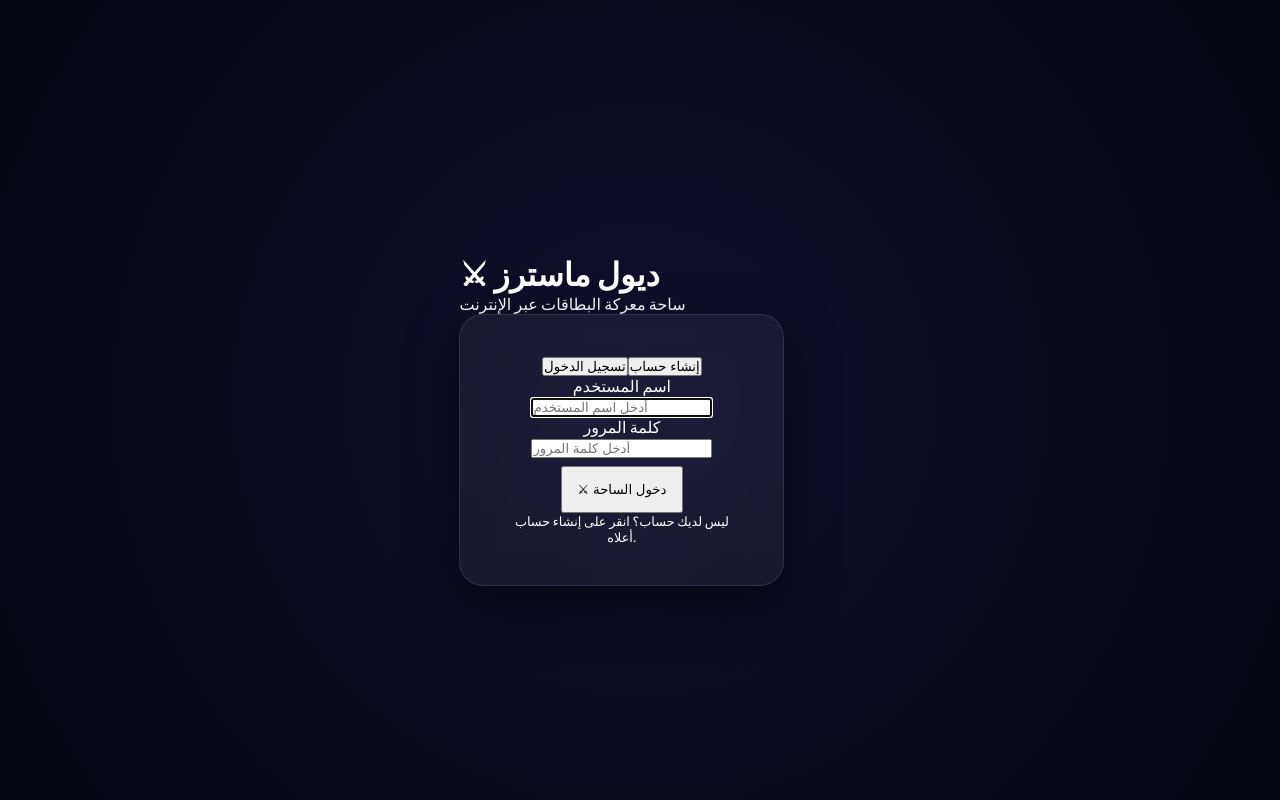
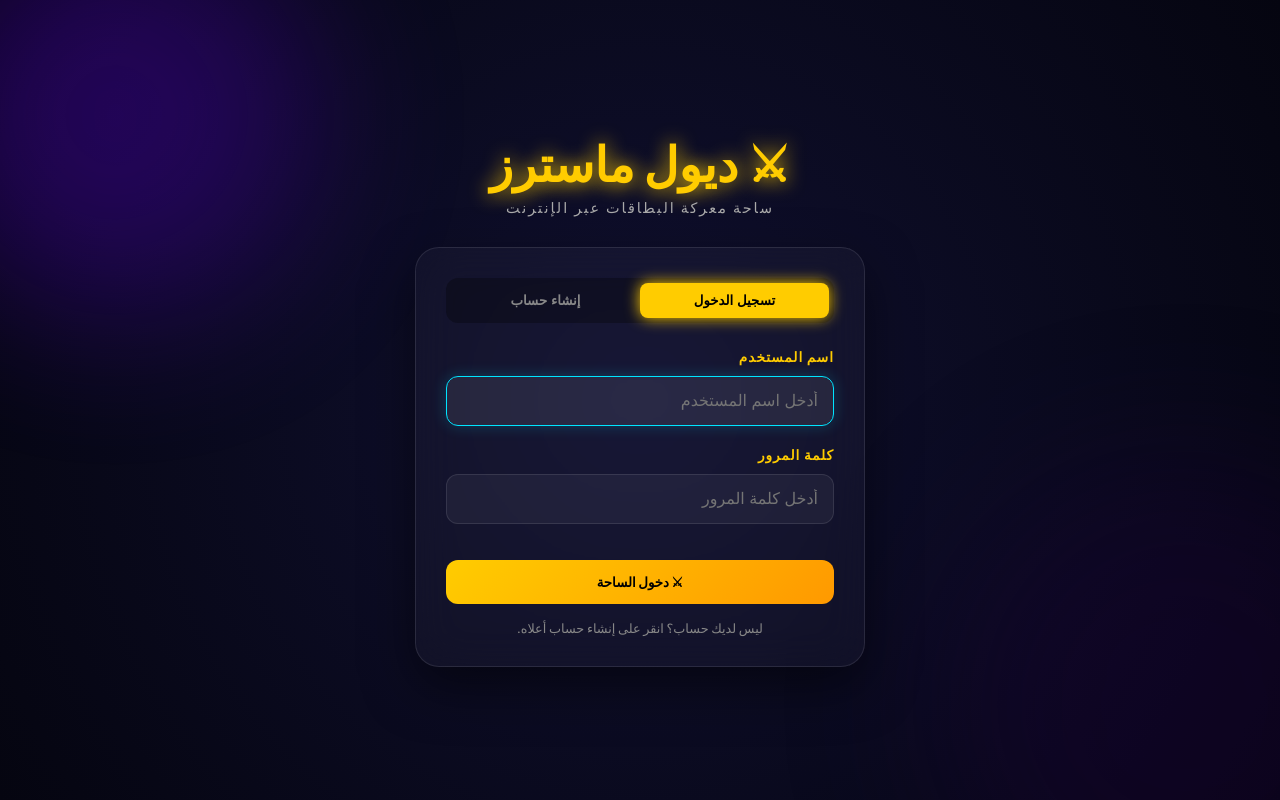
Before and after one commit to SSabriii/game-yu-gi-oh, a React (Vite) app in the folder frontend/: page /login in a window 1280 px wide. Built offline with nearby package versions, Linux system fonts and the light colour scheme; no server answers; the HTML template or start-up script is replaced by a standard one.

Commit message:
Cinematic Overhaul Phase 2: Auth & Lobby Redesign with RTL Precision

```diff
--- a/frontend/src/index.css
+++ b/frontend/src/index.css
@@ -29,49 +29,194 @@ body {
 
 /* --- Auth & Lobby --- */
 .auth-page, .lobby-page, .waiting-screen {
-  height: 100vh;
+  min-height: 100vh;
+  min-height: 100dvh;
   display: flex;
   flex-direction: column;
   align-items: center;
   justify-content: center;
   background: radial-gradient(circle at center, #101030 0%, #050510 100%);
   gap: 20px;
+  position: relative;
+  overflow: hidden;
+  direction: rtl; /* Force RTL for Arabic layout */
 }
 
-.auth-card, .lobby-container {
-  background: var(--glass-bg);
+/* Moving Orbs */
+.auth-bg-orb {
+  position: absolute;
+  border-radius: 50%;
+  filter: blur(80px);
+  z-index: 0;
+  opacity: 0.3;
+  animation: orbMove 20s infinite alternate ease-in-out;
+}
+.auth-bg-orb-1 { width: 400px; height: 400px; background: var(--electric-indigo); top: -100px; left: -100px; }
+.auth-bg-orb-2 { width: 500px; height: 500px; background: #200040; bottom: -100px; right: -100px; animation-delay: -5s; }
+
+@keyframes orbMove { 0% { transform: translate(0,0); } 100% { transform: translate(100px, 100px); } }
+
+.auth-container, .lobby-container {
+  z-index: 10;
+  width: 90%;
+  max-width: 450px;
+  display: flex;
+  flex-direction: column;
+  gap: 30px;
+}
+
+.auth-logo { text-align: center; }
+.auth-logo h1 { font-size: 3rem; color: var(--neon-gold); text-shadow: 0 0 20px var(--neon-gold); margin-bottom: 5px; }
+.auth-logo p { font-size: 0.9rem; color: #aaa; text-transform: uppercase; letter-spacing: 2px; }
+
+.auth-card, .lobby-action-card {
+  background: rgba(255, 255, 255, 0.03);
   backdrop-filter: blur(20px);
   border: 1px solid var(--glass-border);
-  padding: 40px;
+  padding: 30px;
   border-radius: 24px;
-  width: 90%;
-  max-width: 400px;
-  text-align: center;
   box-shadow: 0 20px 50px rgba(0,0,0,0.5);
+  transition: transform 0.3s ease;
 }
 
-.btn-cinematic {
-  padding: 12px 24px;
+.auth-tabs {
+  display: flex;
+  background: rgba(0,0,0,0.3);
+  padding: 5px;
+  border-radius: 12px;
+  margin-bottom: 25px;
+}
+.auth-tab {
+  flex: 1;
+  padding: 10px;
+  border: none;
+  background: transparent;
+  color: #888;
+  font-weight: 700;
+  cursor: pointer;
+  border-radius: 8px;
+  transition: 0.3s;
+}
+.auth-tab.active { background: var(--neon-gold); color: #000; box-shadow: 0 0 15px var(--neon-gold); }
+
+/* --- Forms --- */
+.form-group {
+  display: flex;
+  flex-direction: column;
+  gap: 10px;
+  margin-bottom: 20px;
+  text-align: right; /* RTL Label Alignment */
+}
+
+.form-label {
+  font-size: 0.85rem;
+  color: var(--neon-gold);
+  text-transform: uppercase;
+  letter-spacing: 1px;
+  font-weight: 700;
+}
+
+.form-input {
+  background: rgba(255,255,255,0.05);
   border: 1px solid var(--glass-border);
   border-radius: 12px;
-  background: var(--glass-bg);
+  padding: 15px;
   color: white;
-  font-weight: 700;
+  font-size: 1rem;
+  outline: none;
+  transition: 0.3s;
+  text-align: right;
+  direction: rtl;
+}
+.form-input:focus { border-color: var(--neon-blue); box-shadow: 0 0 15px rgba(0,229,255,0.2); background: rgba(255,255,255,0.08); }
+
+/* --- Buttons (Cinematic) --- */
+.btn-cinematic, .btn-primary, .btn-gold, .btn-outline {
+  padding: 14px 24px;
+  border-radius: 12px;
+  font-weight: 800;
   text-transform: uppercase;
-  letter-spacing: 1px;
   cursor: pointer;
-  transition: all 0.3s cubic-bezier(0.4, 0, 0.2, 1);
+  transition: 0.3s;
+  border: 1px solid var(--glass-border);
+  font-family: inherit;
   display: inline-flex;
   align-items: center;
   justify-content: center;
-  font-family: inherit;
+  gap: 10px;
 }
 
-.btn-cinematic:hover { border-color: var(--neon-blue); box-shadow: var(--shadow-neon); transform: translateY(-2px); }
-.btn-cinematic:disabled { opacity: 0.3; cursor: not-allowed; transform: none; }
-.btn-cinematic.gold { background: linear-gradient(135deg, #ffcc00, #ff9900); color: black; border: none; }
-.btn-cinematic.gold:hover { box-shadow: var(--shadow-gold); }
-.btn-cinematic.danger { background: rgba(255, 50, 50, 0.2); border-color: #ff3232; color: #ff3232; }
+.btn-gold { background: linear-gradient(135deg, #ffcc00, #ff9900); color: black; border: none; }
+.btn-gold:hover:not(:disabled) { transform: translateY(-3px); box-shadow: 0 0 25px var(--neon-gold); }
+
+.btn-primary { background: var(--electric-indigo); color: white; border: none; }
+.btn-primary:hover:not(:disabled) { box-shadow: 0 0 20px var(--electric-indigo); transform: translateY(-2px); }
+
+.btn-outline { background: transparent; border: 1px solid var(--neon-gold); color: var(--neon-gold); }
+.btn-outline:hover:not(:disabled) { background: var(--neon-gold); color: black; }
+
+.w-full { width: 100%; }
+.text-center { text-align: center; }
+.mt-3 { margin-top: 1rem; }
+
+/* --- Lobby Specific --- */
+.nav-bar {
+  width: 100%;
+  max-width: 1200px;
+  display: flex;
+  justify-content: space-between;
+  align-items: center;
+  padding: 20px;
+  background: var(--glass-bg);
+  backdrop-filter: blur(15px);
+  border-radius: 18px;
+  border: 1px solid var(--glass-border);
+  z-index: 20;
+}
+
+.nav-logo { font-size: 1.2rem; font-weight: 900; color: var(--neon-gold); }
+
+.lobby-header { text-align: center; margin: 30px 0; z-index: 10; }
+.lobby-header h1 { font-size: 2.5rem; color: white; }
+
+.lobby-actions {
+  display: grid;
+  grid-template-columns: repeat(auto-fit, minmax(300px, 1fr));
+  gap: 20px;
+  width: 100%;
+  max-width: 1000px;
+  z-index: 10;
+}
+
+.lobby-action-card h2 { color: var(--neon-gold); margin-bottom: 10px; }
+.lobby-action-card p { color: #aaa; font-size: 0.9rem; margin-bottom: 20px; line-height: 1.5; }
+
+.alert {
+  padding: 12px 20px;
+  border-radius: 10px;
+  margin-bottom: 15px;
+  font-size: 0.85rem;
+  font-weight: 600;
+}
+.alert-error { background: rgba(255, 50, 50, 0.1); border: 1px solid #f32; color: #f32; }
+.alert-info { background: rgba(0, 229, 255, 0.1); border: 1px solid var(--neon-blue); color: var(--neon-blue); }
+
+.room-id-display {
+  background: rgba(0,0,0,0.4);
+  padding: 15px;
+  border-radius: 12px;
+  border: 1px dashed var(--neon-gold);
+  text-align: center;
+  margin-bottom: 15px;
+  cursor: pointer;
+}
+.room-id-label { font-size: 0.7rem; color: #888; text-transform: uppercase; margin-bottom: 5px; }
+.room-id-value { font-size: 1.5rem; font-weight: 900; letter-spacing: 5px; color: var(--neon-gold); }
+
+@media (max-width: 768px) {
+  .auth-logo h1 { font-size: 2.2rem; }
+  .lobby-actions { grid-template-columns: 1fr; padding: 0 10px; }
+}
 
 /* --- Cinematic Root --- */
 .cinematic-game-root {
--- a/frontend/src/pages/LobbyPage.jsx
+++ b/frontend/src/pages/LobbyPage.jsx
@@ -93,22 +93,22 @@ export default function LobbyPage() {
 
   return (
     <div className="lobby-page">
-      {/* Nav */}
-      <div className="nav-bar" style={{ marginBottom: 40 }}>
+      <div className="auth-bg-orb auth-bg-orb-1" />
+
+      <div className="nav-bar">
         <div className="nav-logo">{translations.navLogo}</div>
-        <div style={{ display: 'flex', alignItems: 'center', gap: 12 }}>
-          <span style={{ fontSize: '0.85rem', color: 'var(--text-secondary)' }}>
-            {translations.loggedInAs} <span className="text-gold" style={{ fontWeight: 700 }}>{username}</span>
+        <div style={{ display: 'flex', alignItems: 'center', gap: 15 }}>
+          <span style={{ fontSize: '0.85rem', color: '#aaa', fontWeight: 600 }}>
+            {translations.loggedInAs} <span style={{ color: 'var(--neon-gold)' }}>{username}</span>
           </span>
-          <button id="logout-btn" className="btn btn-outline btn-sm" onClick={handleLogout}>{translations.logout}</button>
+          <button id="logout-btn" className="btn-outline btn-sm" onClick={handleLogout}>{translations.logout}</button>
         </div>
       </div>
 
+      <div className="lobby-container">
         <div className="lobby-header">
            <h1>{translations.lobbyHeader}</h1>
-        <p style={{ color: 'var(--text-secondary)', marginTop: 12 }}>
-          {translations.lobbySub}
-        </p>
+           <p>{translations.lobbySub}</p>
         </div>
 
         <div className="lobby-actions">
@@ -122,15 +122,14 @@ export default function LobbyPage() {
             {!createdRoomId ? (
               <button
                 id="create-room-btn"
-              className="btn btn-gold w-full"
+                className="btn-gold w-full"
                 onClick={handleCreateRoom}
                 disabled={createLoading}
-              style={{ padding: '14px' }}
               >
                 {createLoading ? translations.creatingBtn : translations.createBtn}
               </button>
             ) : (
-            <>
+              <div className="room-setup-v2">
                 <div className="alert alert-info">
                   {translations.shareId}
                 </div>
@@ -145,13 +144,12 @@ export default function LobbyPage() {
                 </div>
                 <button
                   id="enter-room-btn"
-                className="btn btn-primary w-full"
+                  className="btn-primary w-full"
                   onClick={handleEnterRoom}
-                style={{ padding: '14px' }}
                 >
                   {translations.enterRoom}
                 </button>
-            </>
+              </div>
             )}
           </div>
 
@@ -168,26 +166,26 @@ export default function LobbyPage() {
                 id="join-room-input"
                 className="form-input"
                 type="text"
-              placeholder="مثلاً A1B2C3D4"
+                placeholder="A1B2C3D4"
                 value={joinRoomId}
                 onChange={e => setJoinRoomId(e.target.value.toUpperCase())}
                 onKeyDown={e => e.key === 'Enter' && handleJoinRoom()}
                 maxLength={8}
-              style={{ letterSpacing: '4px', fontFamily: 'Cinzel, serif', fontSize: '1.1rem' }}
+                style={{ letterSpacing: '4px', textAlign: 'center', fontFamily: 'Cinzel, serif', fontSize: '1.2rem' }}
               />
             </div>
 
             <button
               id="join-room-btn"
-            className="btn btn-gold w-full"
+              className="btn-gold w-full mt-3"
               onClick={handleJoinRoom}
               disabled={joinLoading}
-            style={{ padding: '14px' }}
             >
               {joinLoading ? translations.joiningBtn : translations.joinBtn}
             </button>
           </div>
         </div>
       </div>
+    </div>
   );
 }
--- a/frontend/src/pages/LoginPage.jsx
+++ b/frontend/src/pages/LoginPage.jsx
@@ -45,8 +45,8 @@ export default function LoginPage() {
 
       <div className="auth-container">
         <div className="auth-logo">
-          <h1>⚔ ديول ماسترز</h1>
-          <p>ساحة معركة البطاقات عبر الإنترنت</p>
+           <h1>⚔ ديول ماسترز</h1>
+           <p>ساحة معركة البطاقات عبر الإنترنت</p>
         </div>
 
         <div className="auth-card">
@@ -97,15 +97,14 @@ export default function LoginPage() {
             <button
               id="auth-submit-btn"
               type="submit"
-              className="btn btn-gold w-full"
-              style={{ marginTop: 8, padding: '14px' }}
+              className="btn-gold w-full mt-3"
               disabled={loading}
             >
               {loading ? '...' : tab === 'login' ? '⚔ دخول الساحة' : '✨ إنشاء الحساب'}
             </button>
           </form>
 
-          <p className="text-center mt-3" style={{ fontSize: '0.8rem', color: 'var(--text-secondary)' }}>
+          <p className="text-center mt-3" style={{ fontSize: '0.8rem', color: '#888' }}>
             {tab === 'login'
               ? "ليس لديك حساب؟ انقر على إنشاء حساب أعلاه."
               : 'لديك حساب بالفعل؟ انقر على تسجيل الدخول أعلاه.'}
```
Lines whose indentation alone changed are shown as unchanged.
